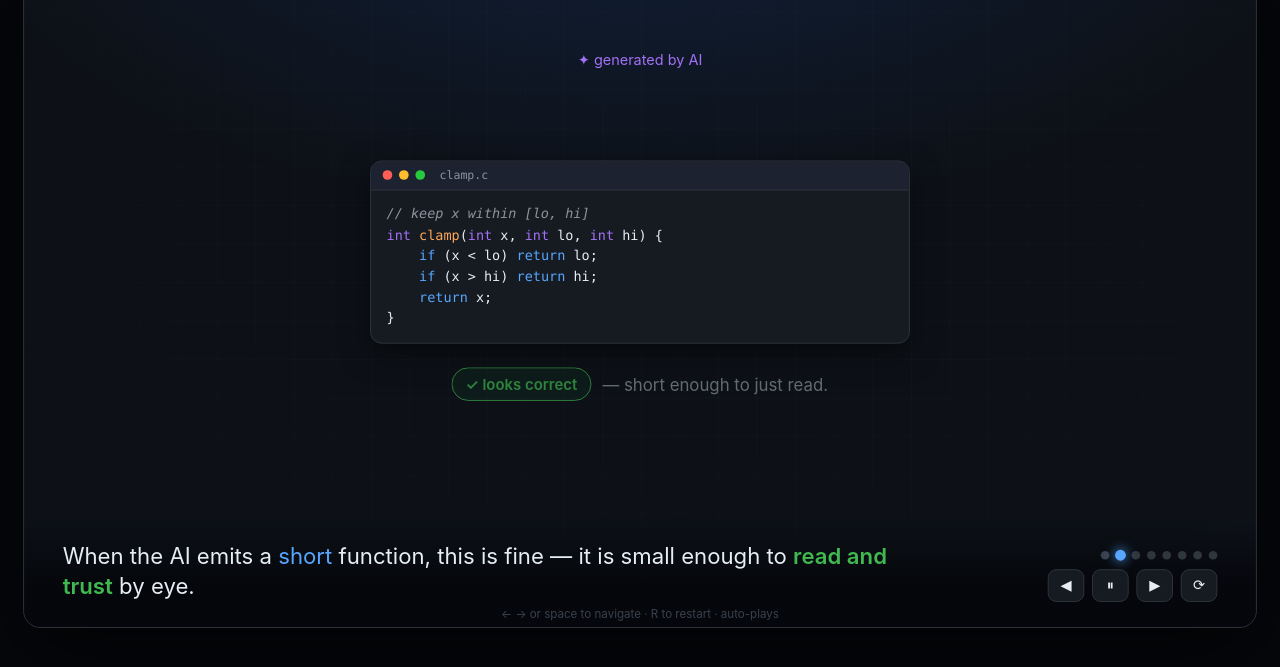
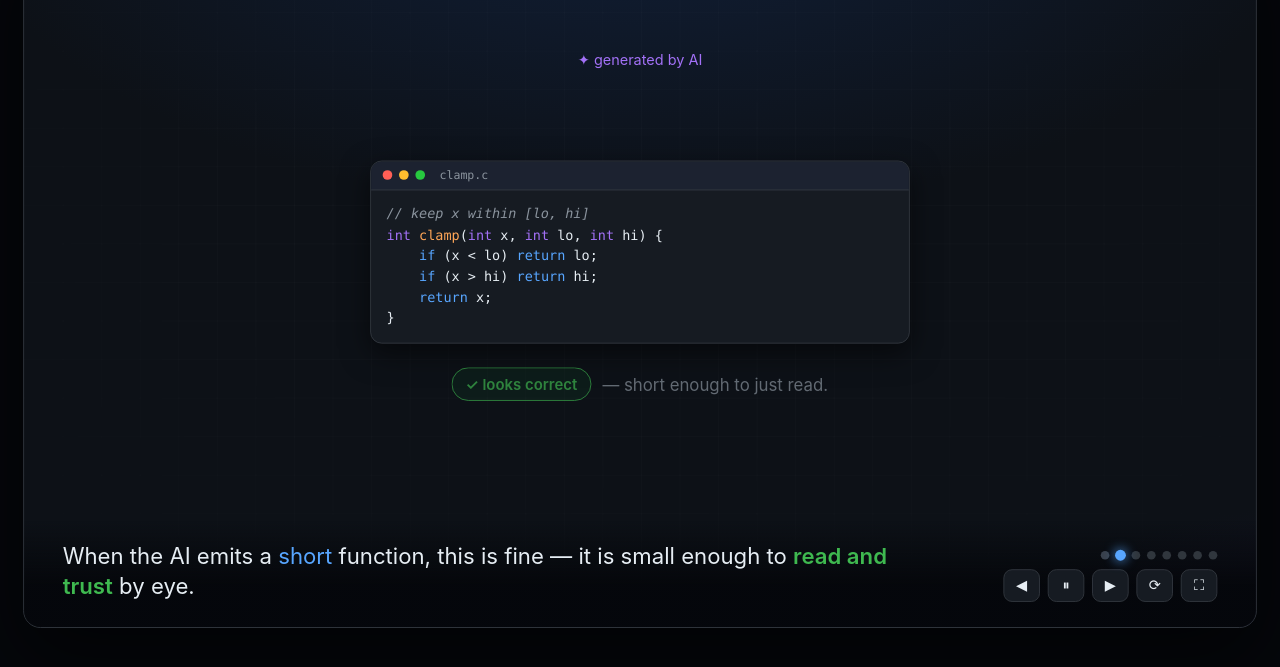
Before and after one commit to agentic-prover/aprover, a plain HTML site: page presentation/bmc-agent-onepager.html in a window 1280 px wide. Shown: the part 119-786 px from the top of the page. Drawn offline with Linux system fonts and the light colour scheme.

Commit message:
presentation: add fullscreen (F) + auto-hide cursor for projection

```diff
--- a/presentation/bmc-agent-onepager.html
+++ b/presentation/bmc-agent-onepager.html
@@ -186,7 +186,8 @@
   #sEnd .pill{margin-top:26px;display:inline-flex;gap:10px;flex-wrap:wrap;justify-content:center}
   #sEnd .pill span{border:1px solid var(--line);border-radius:999px;padding:8px 16px;color:var(--text);font-size:15px}
 
-  .hint{position:absolute;bottom:6px;left:50%;transform:translateX(-50%);color:#3a424e;font-size:12px;z-index:40}
+  .hint{position:absolute;bottom:6px;left:50%;transform:translateX(-50%);color:#3a424e;font-size:12px;z-index:40;transition:opacity .6s}
+  #cap{transition:opacity .6s}
   @media (prefers-reduced-motion: reduce){*{animation:none!important;transition:none!important}}
 </style>
 </head>
@@ -286,6 +287,7 @@
         <button id="play" title="Play / pause (space)">⏸</button>
         <button id="next" title="Next (→)">▶</button>
         <button id="replay" title="Restart (R)">⟳</button>
+        <button id="full" title="Fullscreen (F)">⛶</button>
       </div>
     </div>
   </div>
@@ -399,11 +401,33 @@ document.getElementById('next').onclick=()=>{playing=false;updatePlay();next();}
 document.getElementById('prev').onclick=()=>{playing=false;updatePlay();prev();};
 document.getElementById('replay').onclick=()=>{playing=true;updatePlay();go(0);};
 document.getElementById('play').onclick=()=>{playing=!playing;updatePlay();schedule();};
+/* ---------- fullscreen (presenter mode) ---------- */
+function toggleFull(){
+  if(!document.fullscreenElement){ document.documentElement.requestFullscreen?.(); }
+  else { document.exitFullscreen?.(); }
+}
+document.getElementById('full').onclick=toggleFull;
+
 addEventListener('keydown',e=>{
   if(e.key==='ArrowRight'||e.key===' '){e.preventDefault();playing=false;updatePlay();next();}
   else if(e.key==='ArrowLeft'){playing=false;updatePlay();prev();}
   else if(e.key.toLowerCase()==='r'){playing=true;updatePlay();go(0);}
+  else if(e.key.toLowerCase()==='f'){toggleFull();}
 });
+
+/* ---------- auto-hide cursor + chrome when idle (clean for projection) ---------- */
+let idle=null;
+function wake(){
+  document.body.style.cursor='';
+  document.getElementById('cap').style.opacity='1';
+  document.querySelector('.hint').style.opacity='';
+  clearTimeout(idle);
+  idle=setTimeout(()=>{
+    document.body.style.cursor='none';
+    document.querySelector('.hint').style.opacity='0';
+  },2600);
+}
+addEventListener('mousemove',wake); addEventListener('keydown',wake); wake();
 
 go(0);
 </script>
```
